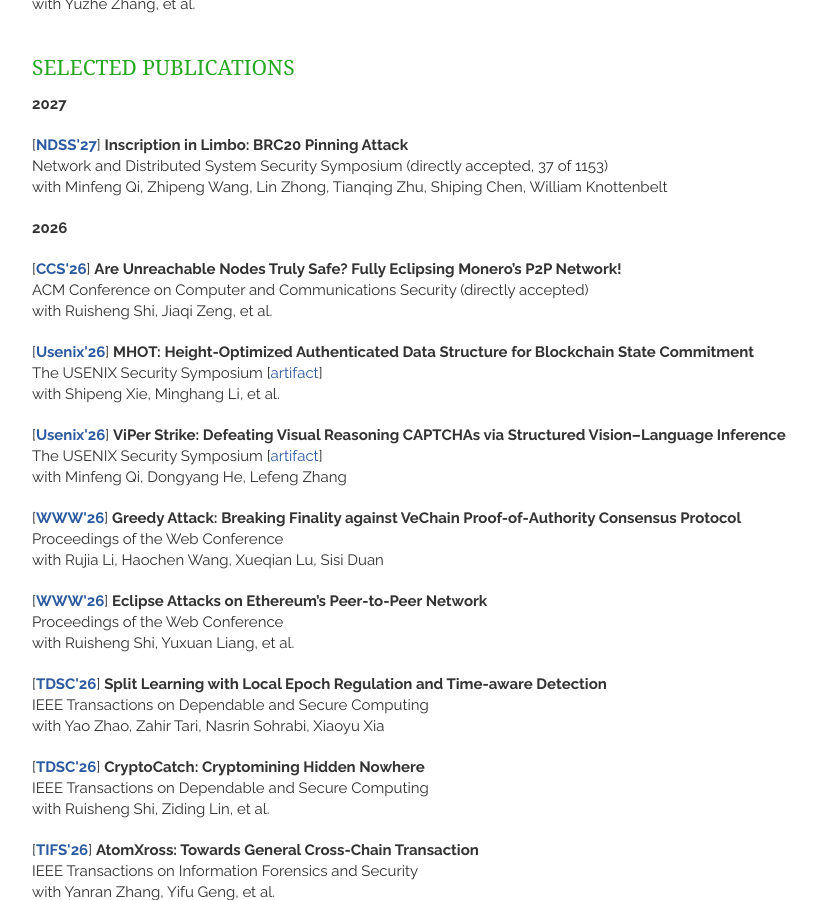
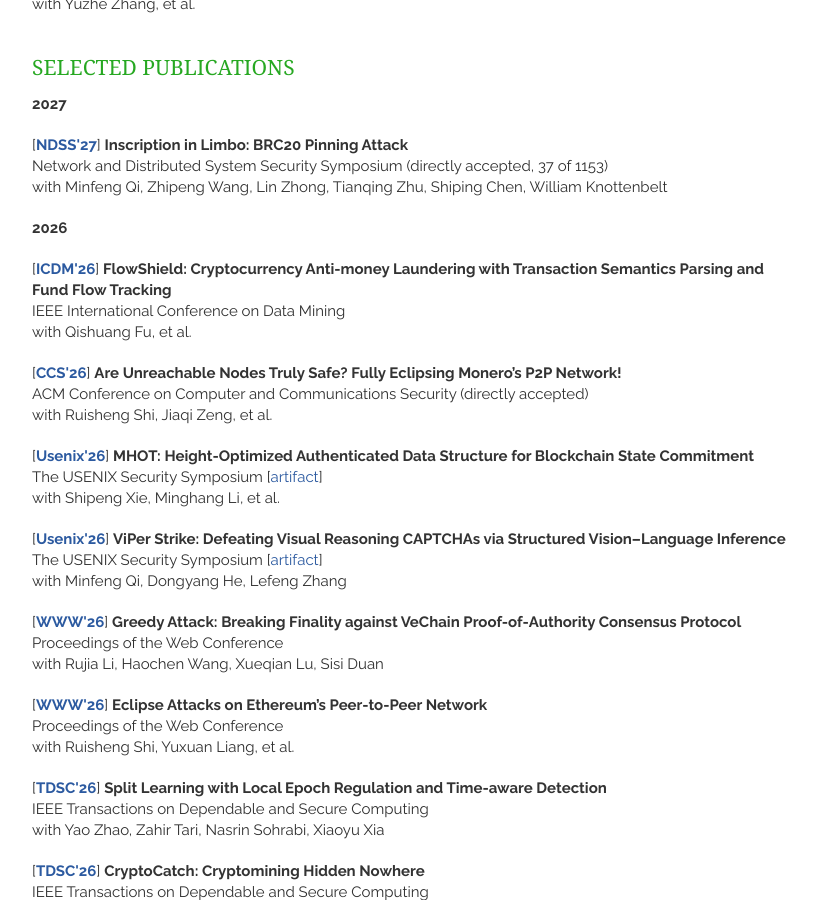
Before and after one commit to qinwang-git/qinwang-git.github.io, a Jekyll site: the page built from publications.html, in a window 1280 px wide and 900 px high, scrolled down 482 px. Shown: the whole window, without its empty margins (148-965 px from the left). Built offline with Jekyll 4.4.1, drawn with Linux system fonts in a browser that asks for light colours; nearby versions of some CDN libraries.

Commit message:
Update publications.html

```diff
--- a/_includes/publications.html
+++ b/_includes/publications.html
@@ -74,6 +74,15 @@
     <strong>2026</strong>
     </article>
 
+    <article>
+        <header>
+            [<strong><a href = "" target="_blank">ICDM'26</a></strong>]
+                <strong> FlowShield: Cryptocurrency Anti-money Laundering with Transaction Semantics Parsing and Fund Flow Tracking </strong>
+            <br> IEEE International Conference on Data Mining
+            <br> with Qishuang Fu, et al.
+       </header>
+    </article>
+
        <article>
         <header>
           [<strong><a href = "" target="_blank">CCS'26</a></strong>]
@@ -100,6 +109,7 @@
             <br> with Minfeng Qi, Dongyang He, Lefeng Zhang
         </header>
     </article>
+
 
     <article>
         <header>
```
